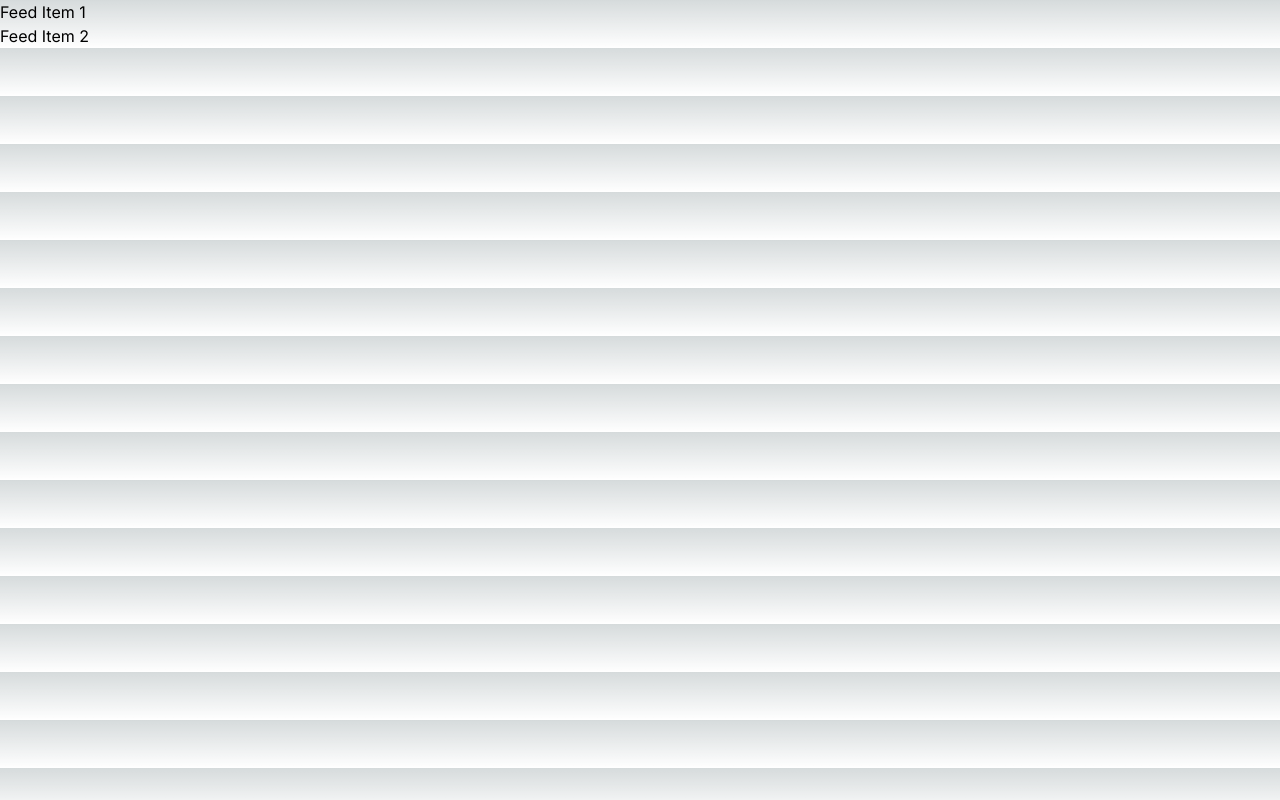
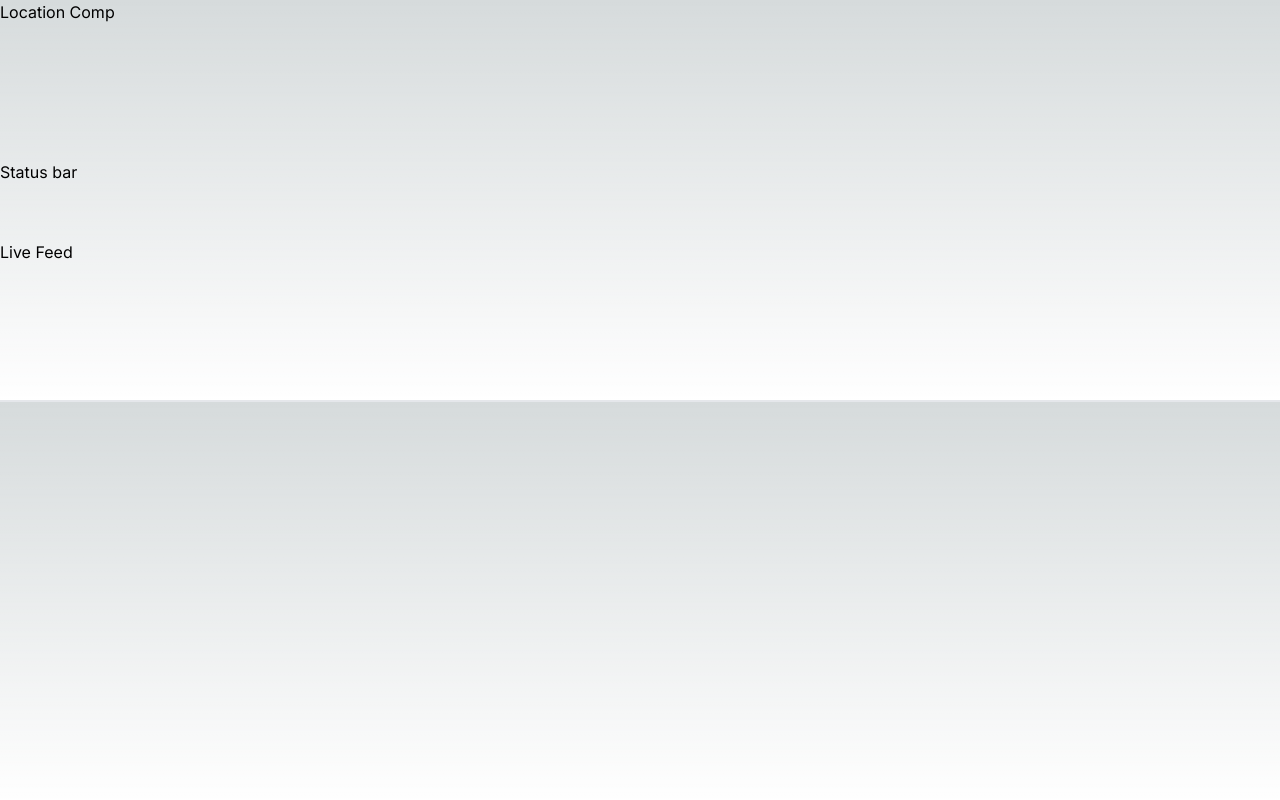
Before and after one commit to Firm-Collective/One-Accord, a Next.js app: page /parent-feed in a window 1280 px wide. Built offline with nearby package versions, Linux system fonts and the light colour scheme.

Commit message:
containers for diff comps

```diff
--- a/app/parent-feed/page.tsx
+++ b/app/parent-feed/page.tsx
@@ -1,22 +1,15 @@
-
-import React from 'react'; // React core library
-import { useQuery } from 'react-query'; // For data fetching and caching
-import { useToast } from 'react-toastify'; // For displaying toast notifications
-import RootLayout from '../layout';
-
-
+import React from 'react';
+import LocationMap from '..//../components/LiveFeed/LocationMap'; // Import the LocationMap component
+import StatusBar from '..//../components/LiveFeed/StatusBar'; // Import the StatusBar component
+import LiveFeed from '..//../components/LiveFeed/LiveFeed'; // Import the LiveFeed component
 
 const ParentFeedComponent: React.FC = () => {
   return (
-    <div className="feed-container">
-      {/* Placeholder for feed items */}
-      <div className="feed-item">
-        <p>Feed Item 1</p>
-      </div>
-      <div className="feed-item">
-        <p>Feed Item 2</p>
-      </div>
-      {/* Add more feed items as needed */}
+    <div className="flex flex-col h-full border-b-2">
+      <LocationMap className="h-40" />
+      <StatusBar className="h-20" />
+      <LiveFeed className="h-40" />
+
     </div>
   );
 };
--- /dev/null
+++ b/components/LiveFeed/LiveFeed.tsx
@@ -0,0 +1,16 @@
+// LiveFeed.tsx
+import React from 'react';
+
+interface LiveFeedProps {
+  className?: string;
+}
+
+const LiveFeed: React.FC<LiveFeedProps> = ({ className }) => {
+  return (
+    <div className={`live-feed-container ${className}`}>
+      {<h1>Live Feed</h1>}
+    </div>
+  );
+};
+
+export default LiveFeed;
--- /dev/null
+++ b/components/LiveFeed/LocationMap.tsx
@@ -0,0 +1,16 @@
+// LocationMap.tsx
+import React from 'react';
+
+interface LocationMapProps {
+  className?: string;
+}
+
+const LocationMap: React.FC<LocationMapProps> = ({ className }) => {
+  return (
+    <div className={`location-map-container ${className}`}>
+      {<h1>Location Comp</h1>}
+    </div>
+  );
+};
+
+export default LocationMap;
--- /dev/null
+++ b/components/LiveFeed/StatusBar.tsx
@@ -0,0 +1,16 @@
+// StatusBar.tsx
+import React from 'react';
+
+interface StatusBarProps {
+  className?: string;
+}
+
+const StatusBar: React.FC<StatusBarProps> = ({ className }) => {
+  return (
+    <div className={`status-bar-container ${className}`}>
+      {<h1>Status bar</h1>}
+    </div>
+  );
+};
+
+export default StatusBar;
```
